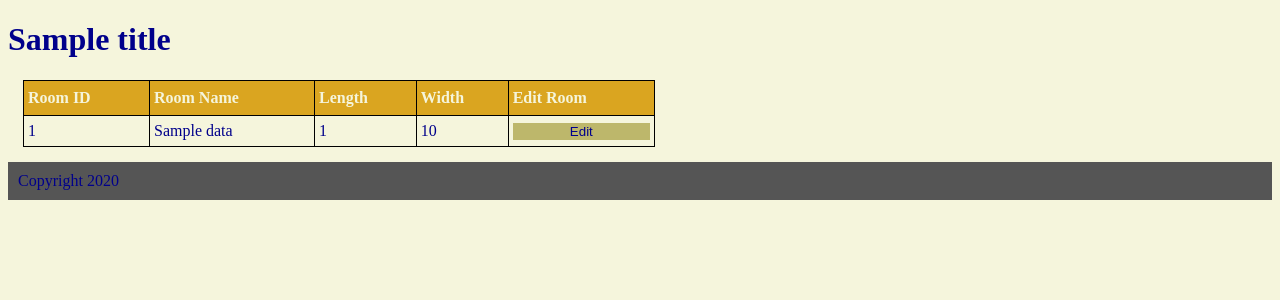
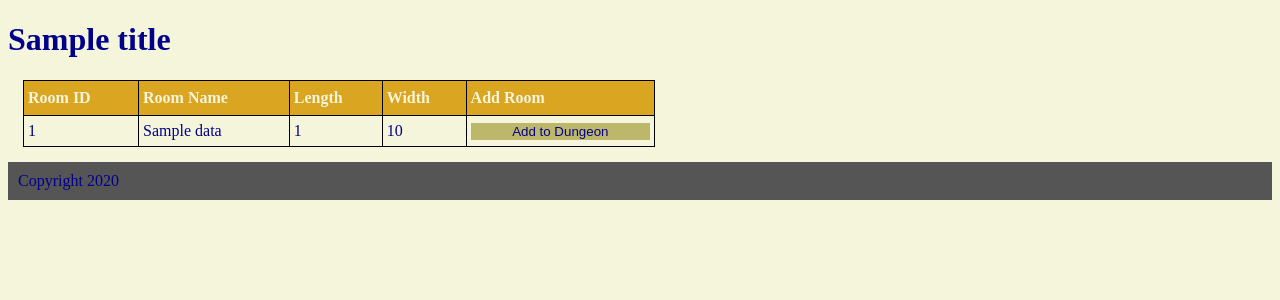
Before and after one commit to LeoKnox/flask_py, a Python web app: template application/templates/rooms.html in a window 1280 px wide. Shown: the part 46-346 px from the top of the page. Run offline with Jinja, Linux system fonts and the light colour scheme; the template is opened without the code that fills it: most values are stand-ins (such as "Sample title", 1, 10 or a date in 2020).

Commit message:
Add files via upload

```diff
--- a/application/routes.py
+++ b/application/routes.py
@@ -68,6 +68,10 @@ def login():
             flash("Sorry, please try again or register.", "negative")
     return render_template("login.html", form=form, login="active")
 
+@app.route("/show_room"):
+def show_room():
+    return render_template("show_room.html")
+
 @app.route("/about")
 def about():
     return render_template("about.html", about="active")
--- a/application/templates/rooms.html
+++ b/application/templates/rooms.html
@@ -7,7 +7,7 @@
         <th>Room Name</th>
         <th>Length</th>
         <th>Width</th>
-        <th>Edit Room</th>
+        <th>Add Room</th>
     </tr>
     {% for data in roomData %}
     <tr>
@@ -18,7 +18,7 @@
         <td>
             <form action="{{ url_for('edit_room')}}" method="POST">
                 <input type="hidden" name="roomID" value="{{data['roomID']}}">
-                <button class="room_button">Edit</button>
+                <button class="room_button">Add to Dungeon</button>
             </form>
         </td>
     </tr>
```
